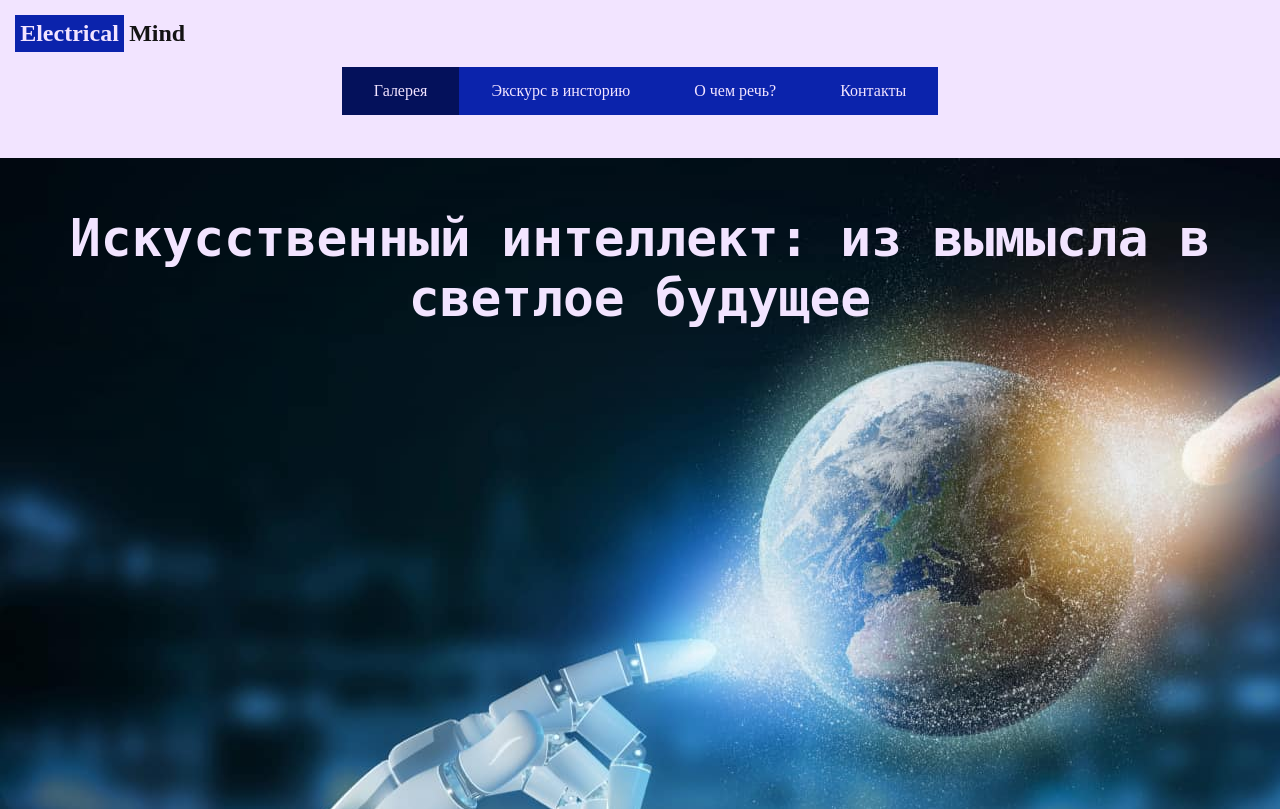
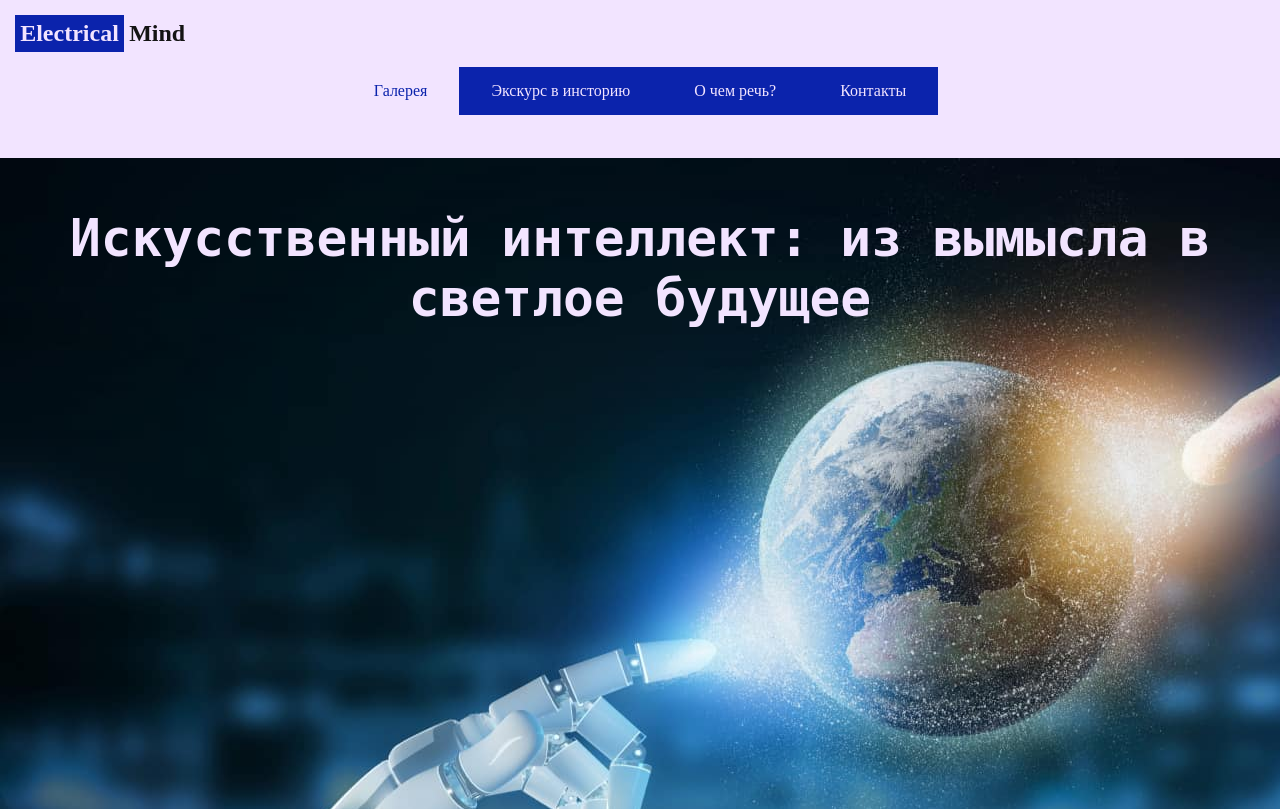
Before and after one commit to IlkhamValitov/Electrical_mind, a PHP site: page / in a window 1280 px wide, with the pointer over the restyled element. Shown: the top 809 px of the page. Run offline with PHP 8.4, Linux system fonts and the light colour scheme.

Commit message:
The font color and background color of the navigation buttons in the header change on mouseover

```diff
--- a/style/style.css
+++ b/style/style.css
@@ -73,7 +73,8 @@ body #outer_container .main_container .header_block .navigate_block .button {
 }
 html #outer_container .main_container .header_block .navigate_block .button:hover,
 body #outer_container .main_container .header_block .navigate_block .button:hover {
-  background-color: #04115b;
+  background-color: #f2e4ff;
+  color: #0b23ac;
 }
 html #outer_container .main_container .center_block,
 body #outer_container .main_container .center_block {
--- a/style/style.less
+++ b/style/style.less
@@ -59,7 +59,8 @@ html, body{
                         font-size: 16px;
                     }
                     .button:hover{
-                        background-color: rgb(4, 17, 91);
+                        background-color: #f2e4ff;
+                        color: rgb(11, 35, 172);
                     }
                 }
             }
```
Also changed, not shown: 1 other file.
